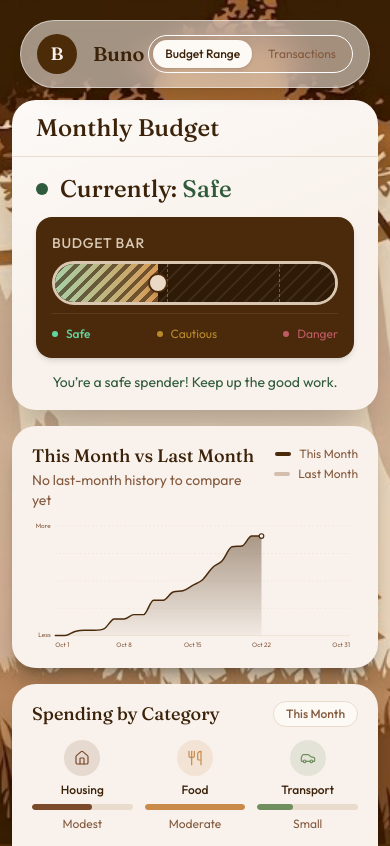
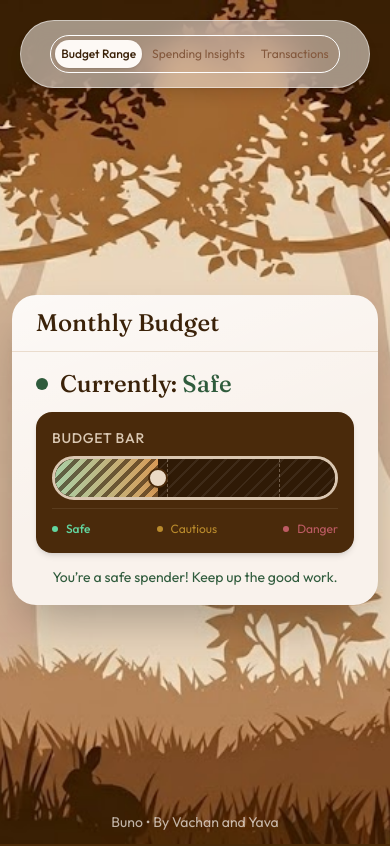
Before and after one commit to ChanChan-69420/buno-reworked, a Next.js app: page / in a window 390 px wide. Shown: the top 846 px of the page. Built offline with nearby package versions, Linux system fonts and the light colour scheme.

Commit message:
Split dashboard into Budget Range, Spending Insights, and Transactions tabs

```diff
--- a/components/category-spending-panel.tsx
+++ b/components/category-spending-panel.tsx
@@ -54,7 +54,7 @@ export function CategorySpendingPanel({
       </div>
 
       {total > 0 ? (
-        <ul className="mt-3 grid grid-cols-3 gap-x-3 gap-y-4 sm:grid-cols-6">
+        <ul className="mt-3 grid grid-cols-3 gap-x-4 gap-y-5">
           {items.map((item) => {
             const meta = CATEGORY_META[item.category]
             const Icon = meta.icon
--- a/components/sanctuary.tsx
+++ b/components/sanctuary.tsx
@@ -11,13 +11,16 @@ import { MonthComparisonPanel } from '@/components/month-comparison-panel'
 import { CategorySpendingPanel } from '@/components/category-spending-panel'
 import { categoryBreakdown, monthComparison } from '@/lib/spending-insights'
 
-type TabId = 'budget' | 'transactions'
+type TabId = 'budget' | 'insights' | 'transactions'
+
+const TAB_ORDER: TabId[] = ['budget', 'insights', 'transactions']
 
 export function Sanctuary() {
   const [activeTab, setActiveTab] = useState<TabId>('budget')
   const panelRef = useRef<HTMLDivElement>(null)
   const hasMounted = useRef(false)
   const isBudget = activeTab === 'budget'
+  const isInsights = activeTab === 'insights'
 
   const result = useMemo(
     () => calculateZone(MONTHLY_BUDGET, SANDBOX_TRANSACTIONS),
@@ -51,7 +54,9 @@ export function Sanctuary() {
   function handleTabKeyDown(event: React.KeyboardEvent<HTMLButtonElement>) {
     if (event.key !== 'ArrowRight' && event.key !== 'ArrowLeft') return
     event.preventDefault()
-    const next = activeTab === 'budget' ? 'transactions' : 'budget'
+    const step = event.key === 'ArrowRight' ? 1 : -1
+    const index = TAB_ORDER.indexOf(activeTab)
+    const next = TAB_ORDER[(index + step + TAB_ORDER.length) % TAB_ORDER.length]
     setActiveTab(next)
     document.getElementById(`tab-${next}`)?.focus()
   }
@@ -65,16 +70,20 @@ export function Sanctuary() {
       />
 
       <main className="flex w-full flex-1 items-center justify-center px-3 py-3 lg:px-6">
+        {isInsights ? (
           <div
-          className={`grid w-full gap-4 ${
-            isBudget ? 'max-w-[1180px] lg:grid-cols-[46fr_54fr]' : 'max-w-[620px]'
-          }`}
+            ref={panelRef}
+            role="tabpanel"
+            id="panel-insights"
+            aria-labelledby="tab-insights"
+            className="grid w-full max-w-[1180px] gap-4 lg:grid-cols-2"
           >
-          <article
-            className={`card-sheen flex flex-col overflow-hidden rounded-3xl bg-card text-card-foreground shadow-2xl shadow-black/30 ${
-              isBudget ? 'lg:row-span-2' : ''
-            }`}
-          >
+            <MonthComparisonPanel current={comparison.current} previous={comparison.previous} />
+            <CategorySpendingPanel total={categories.total} items={categories.items} />
+          </div>
+        ) : (
+          <div className="grid w-full max-w-[620px] gap-4">
+            <article className="card-sheen flex flex-col overflow-hidden rounded-3xl bg-card text-card-foreground shadow-2xl shadow-black/30">
               <div className="flex flex-col gap-2 border-b border-border px-6 py-3 sm:flex-row sm:items-center sm:justify-between sm:px-8">
                 <h1 className="font-serif text-2xl font-medium text-balance sm:text-3xl">
                   Monthly Budget
@@ -95,16 +104,8 @@ export function Sanctuary() {
                 )}
               </div>
             </article>
-
-          {isBudget && (
-            <>
-              <div className="lg:row-span-2">
-                <MonthComparisonPanel current={comparison.current} previous={comparison.previous} />
           </div>
-              <CategorySpendingPanel total={categories.total} items={categories.items} />
-            </>
         )}
-        </div>
       </main>
 
       <footer className="shrink-0 pb-3 text-center text-sm text-card/70">
--- a/components/site-header.tsx
+++ b/components/site-header.tsx
@@ -1,7 +1,8 @@
-type TabId = 'budget' | 'transactions'
+type TabId = 'budget' | 'insights' | 'transactions'
 
 const TABS = [
   { id: 'budget', label: 'Budget Range' },
+  { id: 'insights', label: 'Spending Insights' },
   { id: 'transactions', label: 'Transactions' },
 ] as const
 
@@ -16,9 +17,9 @@ export function SiteHeader({
 }) {
 
   return (
-    <header className="sanctuary-navbar mt-5 flex h-[68px] min-h-[68px] shrink-0 items-center justify-between rounded-full border border-white/50 bg-card/55 px-4 shadow-lg shadow-black/10 backdrop-blur-md sm:px-6">
-      <div className="flex w-full items-center justify-between gap-3">
-        <div className="flex min-w-0 items-center gap-4">
+    <header className="sanctuary-navbar mt-5 flex h-[68px] min-h-[68px] shrink-0 items-center justify-between rounded-full border border-white/50 bg-card/55 px-3 shadow-lg shadow-black/10 backdrop-blur-md sm:px-6">
+      <div className="flex w-full items-center justify-center gap-3 sm:justify-between">
+        <div className="hidden min-w-0 items-center gap-4 sm:flex">
           <span
             aria-hidden="true"
             className="flex size-10 shrink-0 items-center justify-center rounded-full bg-background font-serif text-lg font-semibold leading-none text-card"
@@ -48,7 +49,7 @@ export function SiteHeader({
                 tabIndex={selected ? 0 : -1}
                 onClick={() => onTabChange(tab.id)}
                 onKeyDown={onTabKeyDown}
-                className={`rounded-full px-3 py-1.5 text-xs transition-colors focus-visible:ring-2 focus-visible:ring-primary focus-visible:outline-none ${
+                className={`rounded-full px-1.5 py-1.5 text-xs sm:px-3 transition-colors focus-visible:ring-2 focus-visible:ring-primary focus-visible:outline-none ${
                   selected
                     ? 'bg-tile font-medium text-foreground shadow-sm'
                     : 'text-muted-foreground hover:text-foreground'
```
Lines whose indentation alone changed are shown as unchanged.
